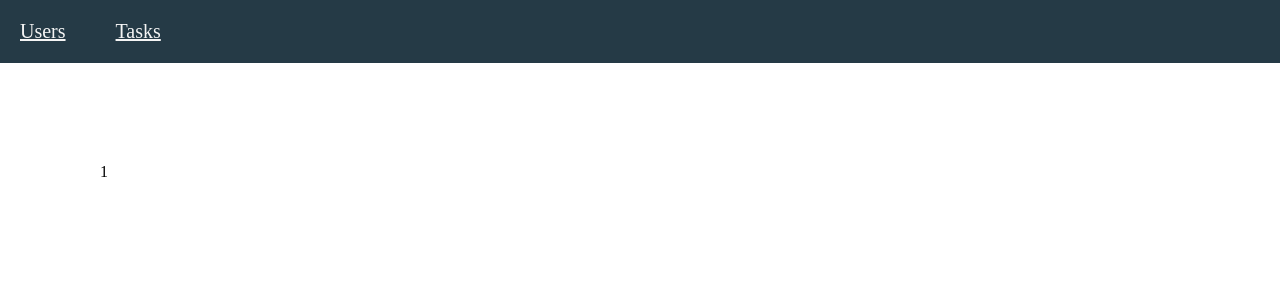
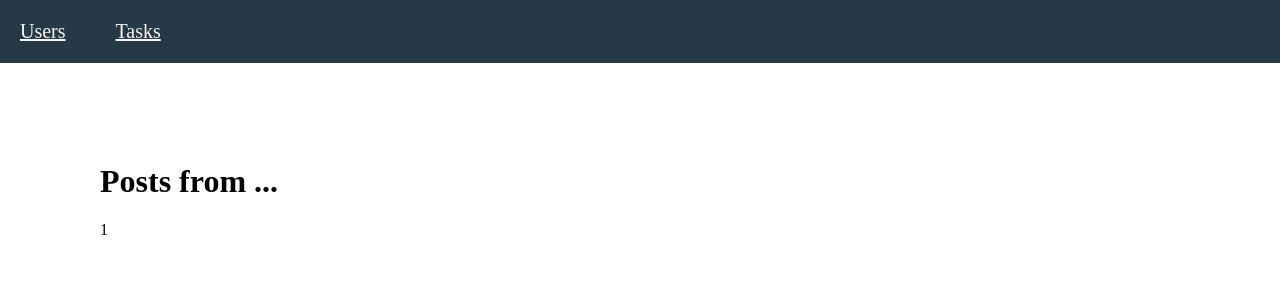
Before and after one commit to jonathan-forero/react-redux-blog, a React (Create React App) app: page /react-redux-blog/posts/1 in a window 1280 px wide. Shown: the top 300 px of the page. Built offline with nearby package versions, Linux system fonts and the light colour scheme; no server answers.

Commit message:
Share user reducers into Post component using Redux

```diff
--- /dev/null
+++ b/src/components/Posts/Posts.js
@@ -0,0 +1,23 @@
+import React, { Component } from 'react';
+
+class Posts extends Component {
+
+  componentDidMount() {
+    if(!this.props.users.length){
+      this.props.getAll();
+    }
+  }
+
+  render() {
+    return (
+      <div>
+        <h1>
+          Posts from ...
+        </h1>
+        { this.props.match.params.key }
+      </div>
+    );
+  }
+}
+
+export default Posts;
--- a/src/components/Posts/index.js
+++ b/src/components/Posts/index.js
@@ -1,13 +1,14 @@
-import React, { Component } from 'react';
+import { connect } from 'react-redux';
+import Posts from './Posts';
+import * as usersActions from '../../actions/users/usersActions';
 
-class Posts extends Component {
-  render() {
-    return (
-      <div>
-        { this.props.match.params.key }
-      </div>
-    );
-  }
-}
+const mapStateToProps = (reducers) => {
+  return reducers.usersReducer;
+};
 
-export default Posts;
+const PostsConnect = connect(
+  mapStateToProps,
+  usersActions
+)(Posts);
+
+export default PostsConnect;
```
